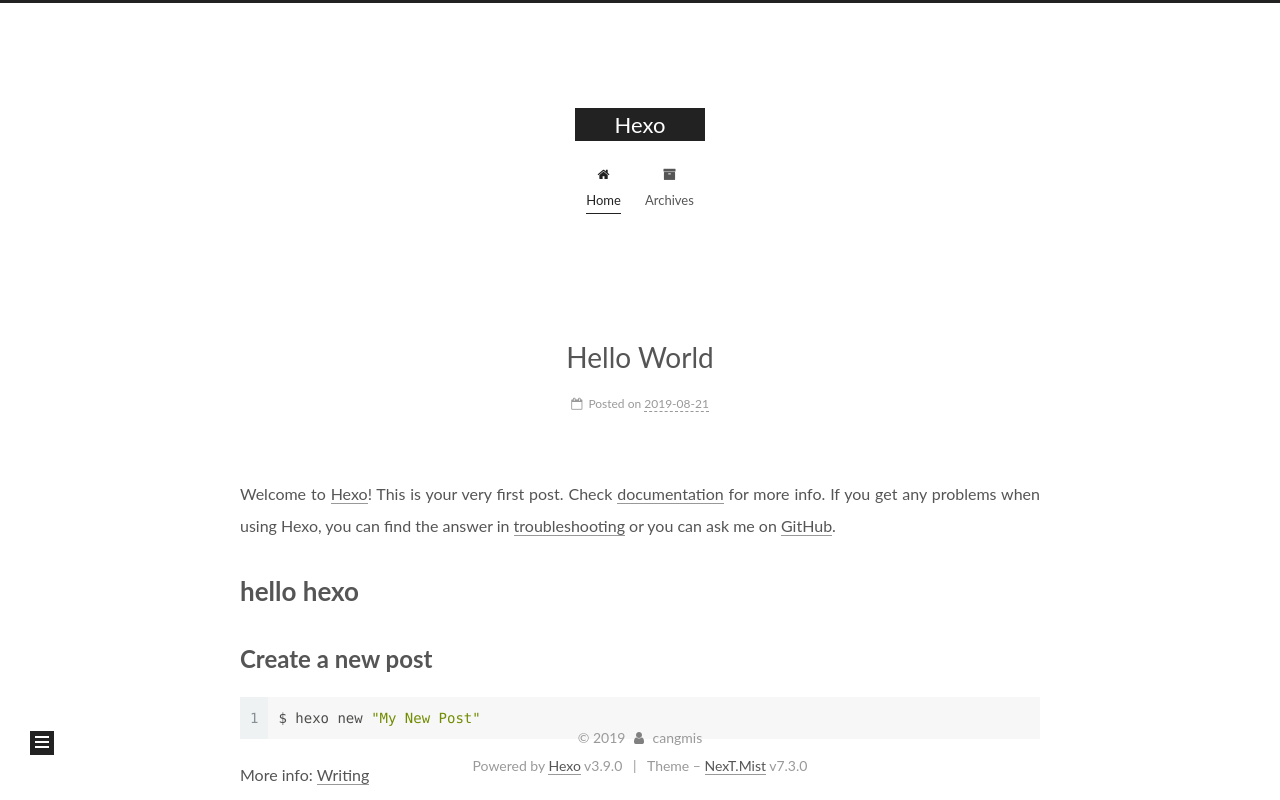
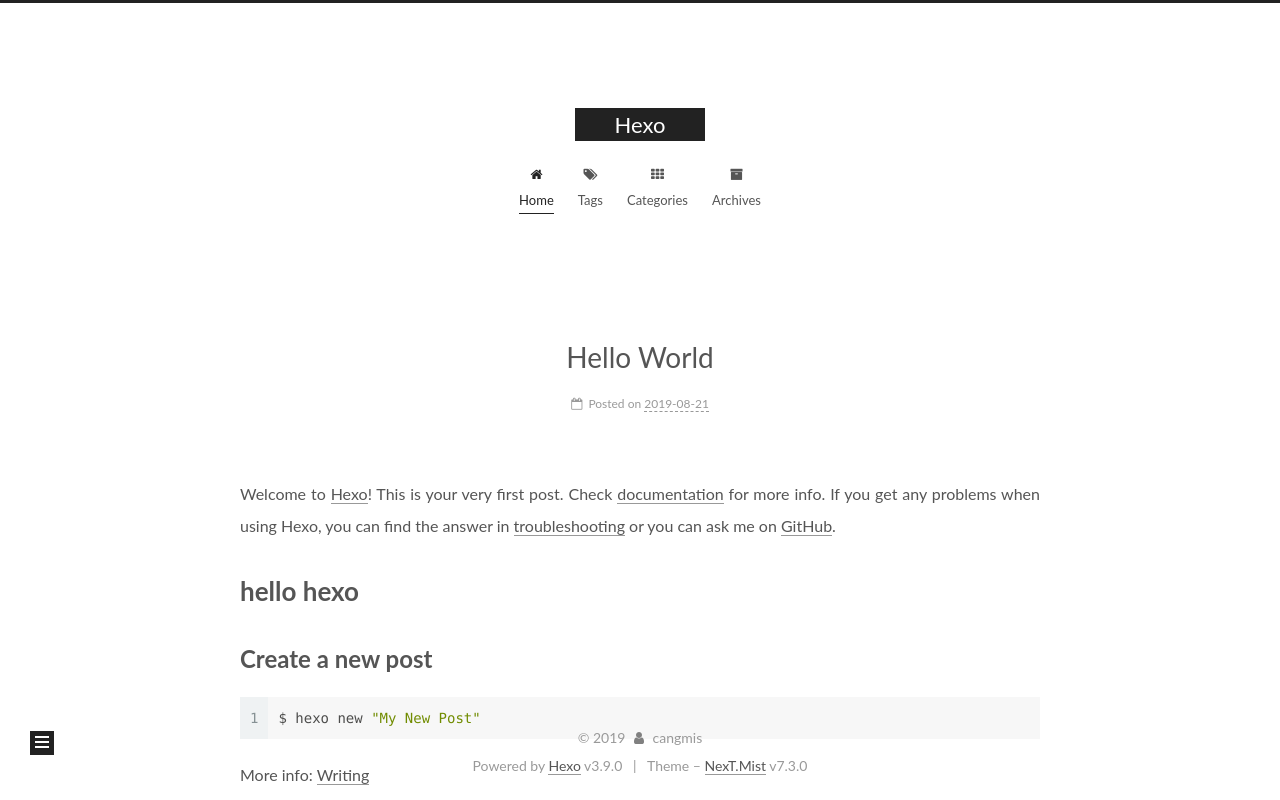
Before and after one commit to cangmis/cangmis.github.io, a plain HTML site: page index.html in a window 1280 px wide. Shown: the top 800 px of the page. Drawn offline with Linux system fonts and the light colour scheme.

Commit message:
Site updated: 2019-08-26 13:56:43

```diff
--- a/index.html
+++ b/index.html
@@ -156,6 +156,28 @@
 
 
 
+          <li class="menu-item menu-item-tags">
+
+
+
+    <a href="/tags/" rel="section"><i class="menu-item-icon fa fa-fw fa-tags"></i> <br>Tags</a>
+
+  </li>
+
+
+
+
+          <li class="menu-item menu-item-categories">
+
+
+
+    <a href="/categories/" rel="section"><i class="menu-item-icon fa fa-fw fa-th"></i> <br>Categories</a>
+
+  </li>
+
+
+
+
           <li class="menu-item menu-item-archives">
 
 
@@ -223,7 +245,7 @@
 
 
 
-              <time title="Created: 2019-08-21 13:59:34 / Modified: 17:48:13" itemprop="dateCreated datePublished" datetime="2019-08-21T13:59:34+08:00">2019-08-21</time>
+              <time title="Created: 2019-08-21 13:59:34 / Modified: 19:09:55" itemprop="dateCreated datePublished" datetime="2019-08-21T13:59:34+08:00">2019-08-21</time>
             </span>
 
 
```
Also changed, not shown: 2019/08/21/hello-world/index.html (+24 -2 lines), archives/2019/08/index.html (+28 -0 lines), archives/2019/index.html (+28 -0 lines), archives/index.html (+28 -0 lines).
